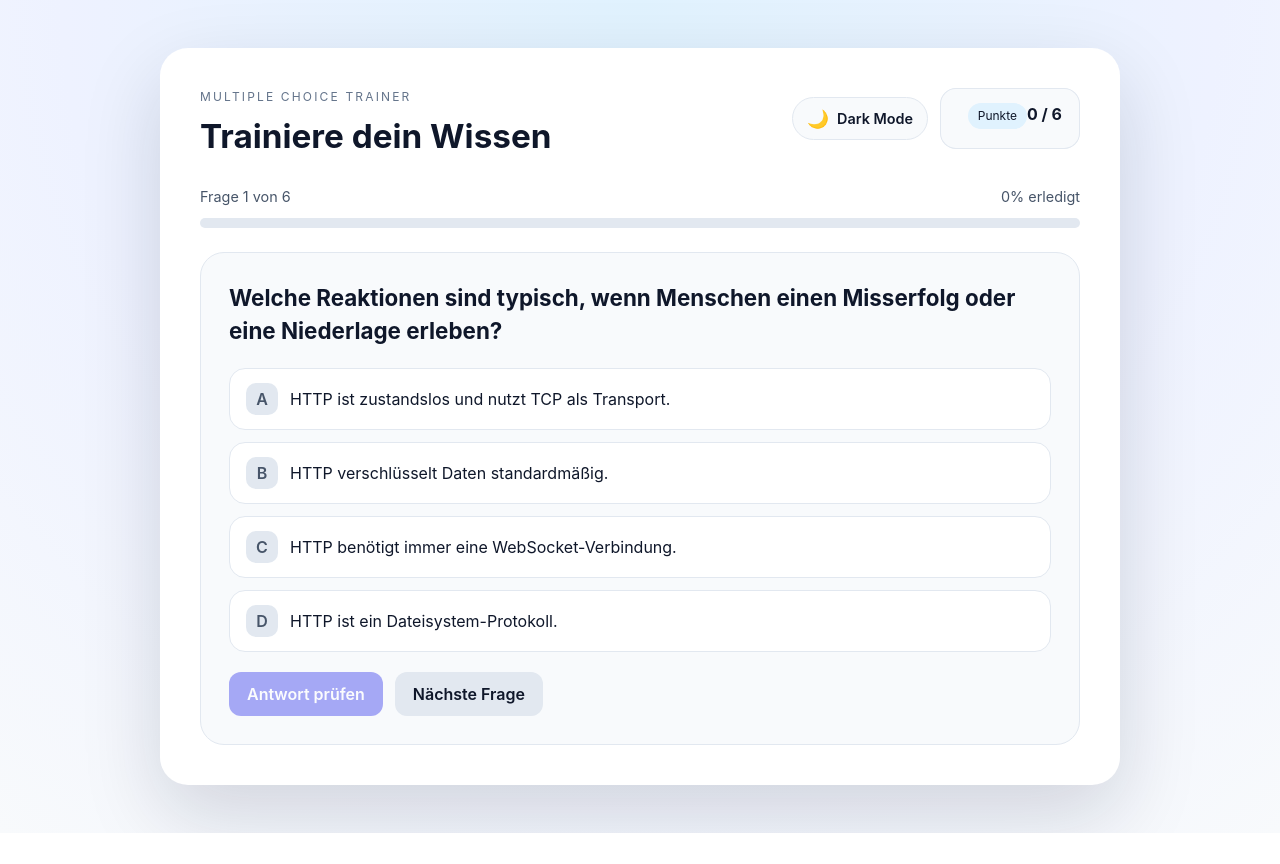
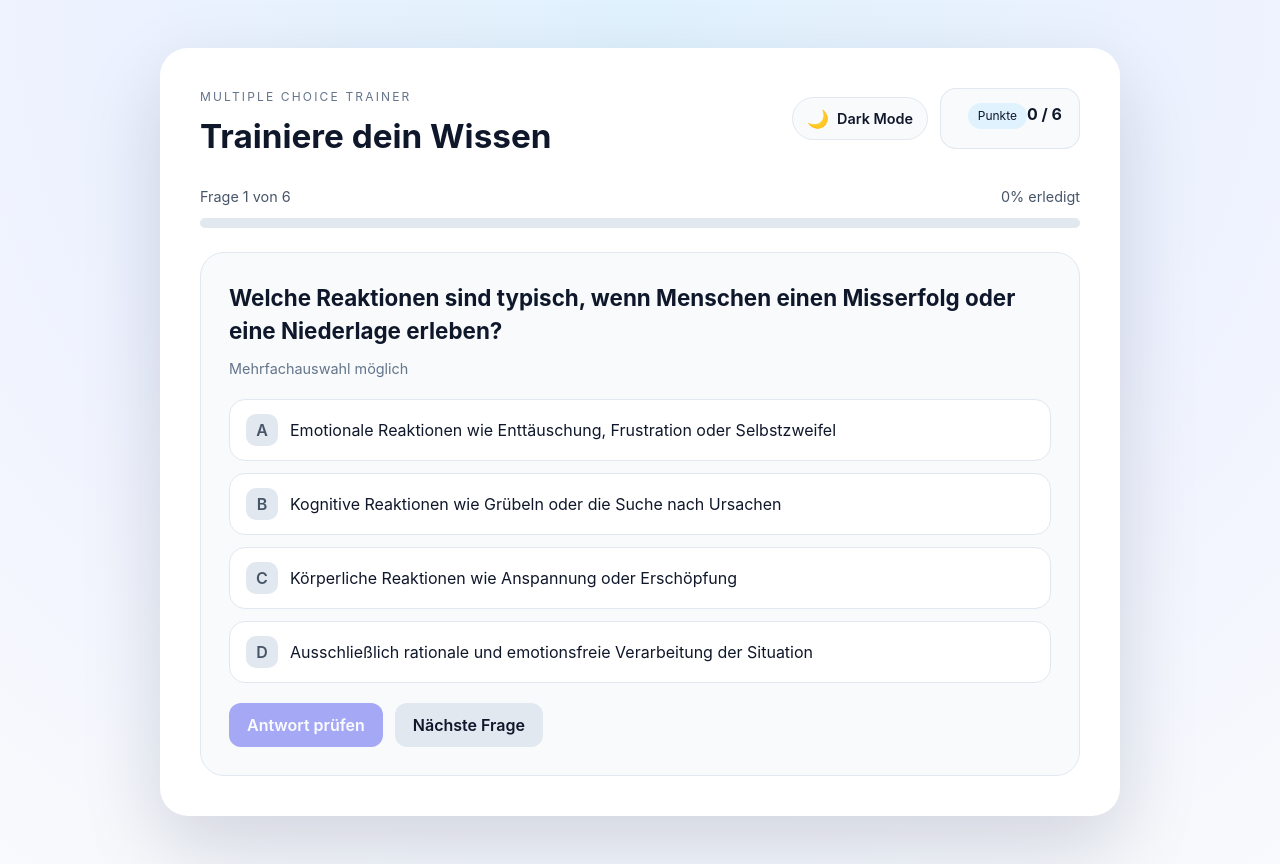
Before and after one commit to marcelkhan/Multiple-Choice-Trainer, a React (Vite) app: page / in a window 1280 px wide. Before the commit the page ends 833 px from the top, so only its background shows below. Built offline with nearby package versions, Linux system fonts and the light colour scheme.

Commit message:
Update options and correct answers for question 1
Replaced technical HTTP-related options with responses relevant to experiencing failure. Expanded correct answers to include emotional, cognitive, and physical reactions, and updated the explanation accordingly.

```diff
--- a/src/data/questions.js
+++ b/src/data/questions.js
@@ -3,14 +3,14 @@ const QUESTIONS = [
     id: 1,
     question: 'Welche Reaktionen sind typisch, wenn Menschen einen Misserfolg oder eine Niederlage erleben?',
     options: [
-      'HTTP ist zustandslos und nutzt TCP als Transport.',
-      'HTTP verschlüsselt Daten standardmäßig.',
-      'HTTP benötigt immer eine WebSocket-Verbindung.',
-      'HTTP ist ein Dateisystem-Protokoll.'
+      'Emotionale Reaktionen wie Enttäuschung, Frustration oder Selbstzweifel',
+      'Kognitive Reaktionen wie Grübeln oder die Suche nach Ursachen',
+      'Körperliche Reaktionen wie Anspannung oder Erschöpfung',
+      'Ausschließlich rationale und emotionsfreie Verarbeitung der Situation'
     ],
-    correctIndices: [0],
+    correctIndices: [0, 1, 2],
     explanation:
-      'HTTP ist ein zustandsloses Protokoll, das üblicherweise über TCP läuft.'
+      'Typische Reaktionen auf Misserfolg umfassen emotionale, kognitive und körperliche Aspekte.'
   },
   {
     id: 2,
```
